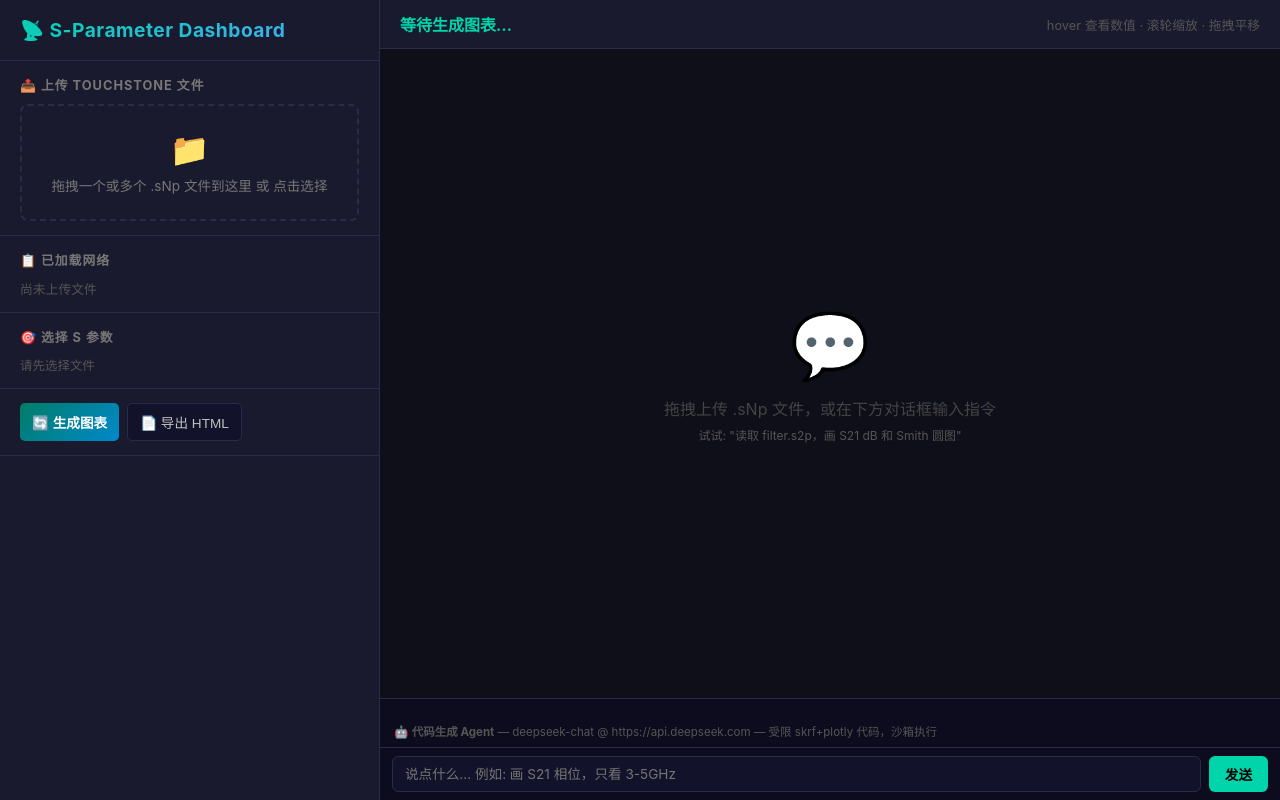
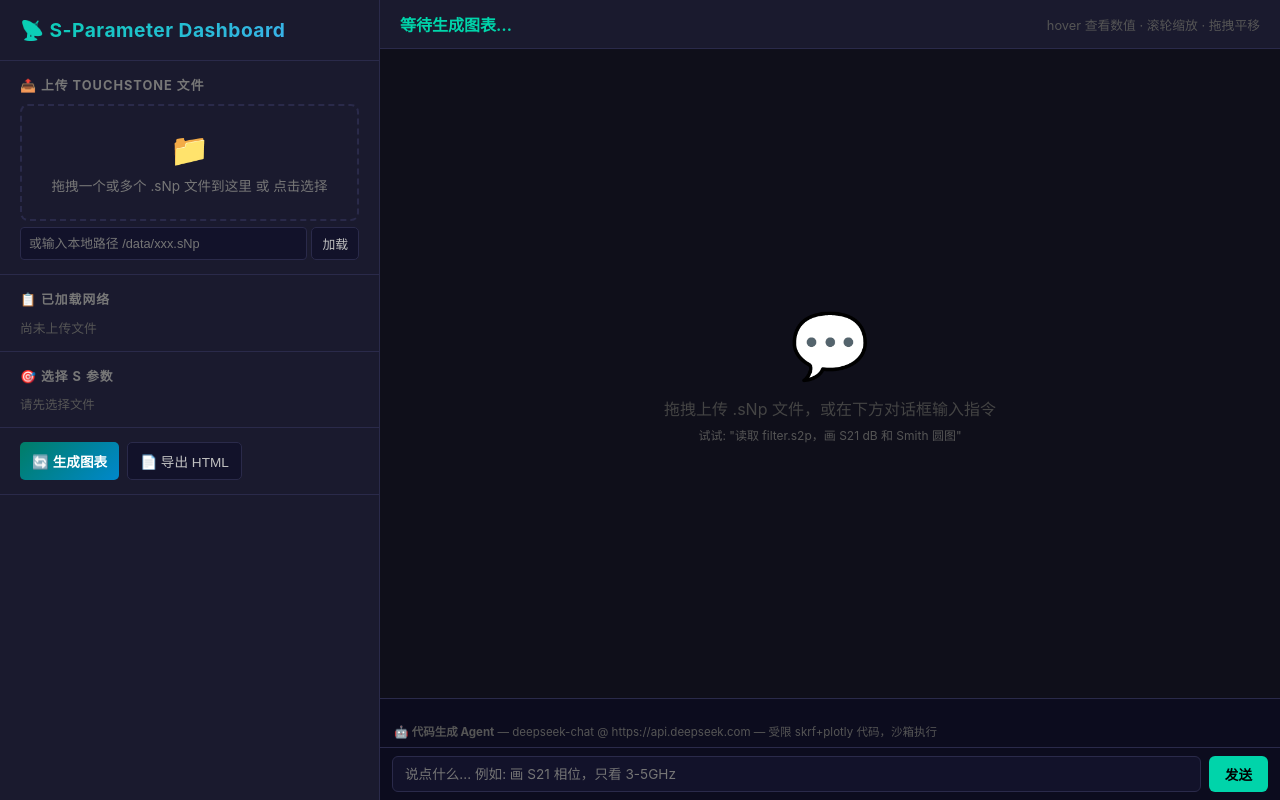
Before and after one commit to z331225718/s-param-agent, a Flask app: page / in a window 1280 px wide. Run offline with Flask 3, Linux system fonts and the light colour scheme; some libraries are stand-ins or nearby versions.

Commit message:
feat: 恢复本地路径加载功能—输入框/api/load-local，绕过IT上传限制

```diff
--- a/scripts/templates/dashboard.html
+++ b/scripts/templates/dashboard.html
@@ -218,6 +218,12 @@
       <p>拖拽一个或多个 .sNp 文件到这里 或 点击选择</p>
     </div>
     <input type="file" id="fileInput" accept=".s1p,.s2p,.s3p,.s4p,.s5p,.s6p,.sNp,.ts" multiple hidden>
+    <div style="margin-top:6px;display:flex;gap:4px;">
+      <input type="text" id="localPath" placeholder="或输入本地路径 /data/xxx.sNp"
+             style="flex:1;background:#12122a;border:1px solid var(--border);color:var(--text);padding:6px 8px;border-radius:4px;font-size:0.8rem;"
+             onkeydown="if(event.key==='Enter')loadLocalPath()">
+      <button onclick="loadLocalPath()" style="padding:6px 10px;font-size:0.8rem;">加载</button>
+    </div>
   </div>
 
   <!-- 已加载文件 -->
@@ -295,6 +301,30 @@ fileInput.addEventListener('change', () => {
   for (const f of fileInput.files) uploadFile(f);
   fileInput.value = '';
 });
+
+async function loadLocalPath() {
+  const inp = document.getElementById('localPath');
+  const path = inp.value.trim();
+  if (!path) return;
+  inp.value = '';
+  toast(`⏳ 正在加载本地文件...`);
+  try {
+    const res = await fetch('/api/load-local', {
+      method: 'POST',
+      headers: { 'Content-Type': 'application/json' },
+      body: JSON.stringify({ path, session: 'default' }),
+    });
+    const data = await res.json();
+    if (data.error) { toast(data.error, 'error'); return; }
+    state.networks[data.name] = data;
+    state.selectedFile = data.name;
+    renderFileList();
+    renderParamTags();
+    toast(`✅ 已加载: ${data.name} (${data.nports}端口, ${data.npoints}点)`);
+  } catch (err) {
+    toast('加载失败: ' + err.message, 'error');
+  }
+}
 
 async function uploadFile(file) {
   const form = new FormData();
```
